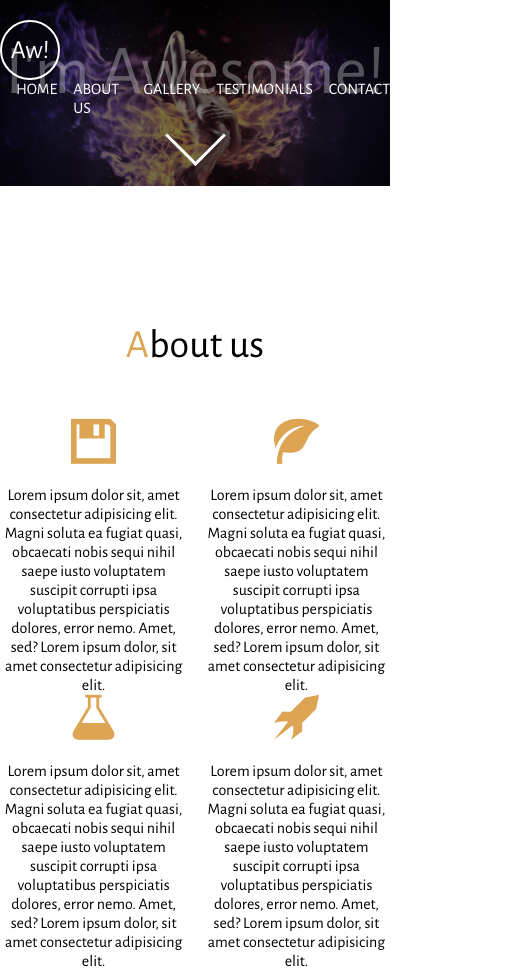
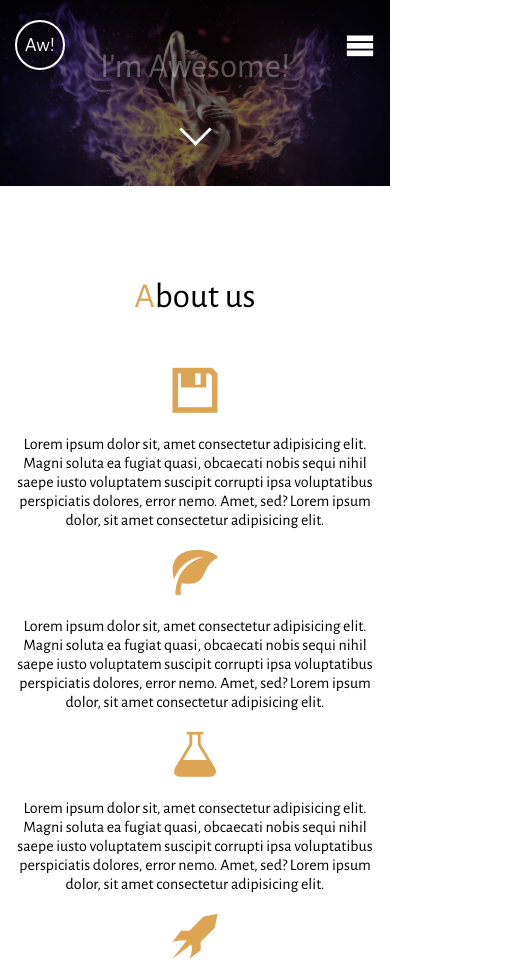
Before and after one commit to kornels5/page-rwd-ES6, a plain HTML site: page index.html in a window 390 px wide. Shown: the top 974 px of the page, 520 px wide, since content can reach past the window. Drawn offline with nearby package versions, Linux system fonts and the light colour scheme.

Commit message:
added rwd

```diff
--- a/css/fonts.css
+++ b/css/fonts.css
@@ -36,6 +36,9 @@
 .icon-lab:before {
   content: "\e9aa";
 }
+.icon-menu:before {
+  content: "\e9bd";
+}
 .icon-facebook:before {
   content: "\ea90";
 }
--- a/css/style.css
+++ b/css/style.css
@@ -7,6 +7,10 @@
     padding: 0;
     box-sizing: inherit;
     text-decoration: none;
+}
+
+html, body {
+    overflow-x: hidden;
 }
 
 body {
@@ -106,6 +110,10 @@ header nav ul.aw-navigation li a:hover::after {
     opacity: 1;
 }
 
+header nav .aw-nav-toggle {
+    display: none;
+}
+
 .aw-header-text {
 
     position: absolute;
@@ -137,6 +145,7 @@ header nav ul.aw-navigation li a:hover::after {
 
     -webkit-transition: opacity .3s ease;
     transition: opacity .3s ease;
+    margin-top: 30px;
 }
 
 .aw-header-text .aw-arrow:hover {
@@ -164,7 +173,7 @@ header nav ul.aw-navigation li a:hover::after {
 /* -------- */
 
 .aw-section {
-    padding: 85px 0;
+    padding: 40px 0;
 }
 
 /* -------- */
@@ -174,6 +183,11 @@ header nav ul.aw-navigation li a:hover::after {
 #aw-about .aw-column {
     width: 48%;
     text-align: center;
+    margin-top: 20px;
+}
+
+#aw-about div:first-of-type {
+    margin-top: 0;
 }
 
 #aw-about i {
@@ -476,3 +490,131 @@ footer .aw-social-icons li a:hover {
         opacity: .3;
     }
 }
+
+/* ------------- */
+/* MEDIA QUERIES */
+/* ------------- */
+
+@media all and (max-width: 1020px) {
+
+    .aw-container {
+        padding-left: 15px;
+        padding-right: 15px;
+    }
+
+}
+
+@media all and (max-width: 820px) {
+
+   h1 {
+       font-size: 55px;
+   }
+
+   .aw-header-text .aw-arrow,
+   .aw-testimonials .aw-arrow {
+       padding: 15px;
+   }
+
+   .aw-testimonials .aw-arrow.aw-arrow-right {
+    left: 100%;
+   }
+
+   .aw-testimonials .aw-arrow.aw-arrow-left {
+    right: 100%;
+   }
+
+}
+
+@media all and (max-width: 680px) {
+
+    header nav {
+        position: absolute;
+    }
+
+    header nav.aw-nav-fixed {
+        background: none;
+    }
+
+    ul.aw-navigation {
+        list-style-type: none;
+        overflow: hidden;
+        margin: 0;
+        padding: 0;
+        max-height: 0;
+        background: rgba(0, 0, 0, .7);
+        -webkit-transition: max-height .6s ease;
+        transition: max-height .6s ease;
+    }
+
+    ul.aw-navigation.aw-navigation-opened {
+        max-height: 500px;
+        -webkit-transition: max-height 1.3s ease;
+        transition: max-height 1.3s ease;
+    }
+
+    ul.aw-navigation li {
+        padding: 0 15px;
+    }
+
+    ul.aw-navigation li a{
+        color: #fff;
+        display: block;
+        padding: 10px 0;
+        border-bottom: solid 1px #999;
+    }
+
+    ul.aw-navigation li:first-child a {
+        padding-top: 20px;
+    }
+
+    ul.aw-navigation li:last-child a {
+        padding-bottom: 20px;
+        border: none;
+    }
+
+    header nav .aw-nav-toggle {
+        display: block;
+        color: #fff;
+        font-size: 30px;
+    }
+
+}
+
+@media all and (max-width: 600px) {
+    .aw-logo {
+        width: 50px;
+        height: 50px;
+        font-size: 20px;
+    }
+
+    h1, h3 {
+        font-size: 35px;
+    }
+
+    .aw-header-text .aw-arrow,
+    .aw-testimonials .aw-arrow {
+        padding: 10px;
+    }
+
+    #aw-about .aw-column {
+        width: 100%;
+    }
+
+    #aw-gallery li {
+        width: 33.333333%;
+    }
+
+    .aw-testimonials {
+        max-width: 80%;
+    }
+
+    .aw-testimonials ul li > p {
+        font-size: 16px;
+    }
+
+    #aw-contact form input:not([type="submit"]),
+    #aw-contact form textarea {
+        width: 90%;
+        padding: 12px;
+    }
+}
--- a/index.html
+++ b/index.html
@@ -32,6 +32,7 @@
                         <a class="aw-section-link" href="#aw-contact">Contact</a>
                     </li>
                 </ul>
+                <i class="icon-menu aw-nav-toggle"></i>
             </div>
 
         </nav>
--- a/js/app.js
+++ b/js/app.js
@@ -1,3 +1,8 @@
+// REMEMBER
+//----------------------
+// The insertAdjacentElement() method inserts a given element node at a given position relative to the element it is invoked upon.
+//-----------------------
+
 (() => {
 
     const mobileWidth = 680;
@@ -11,6 +16,29 @@
             bodyOffset > 0 ? nav.classList.add('aw-nav-fixed') : nav.classList.remove('aw-nav-fixed');
         }
 
+    }
+
+    const reorderResponsiveMenu = () => {
+        const pageWidth = window.innerWidth;
+        const navContainer = document.querySelector('header nav .aw-container');
+        const navigation = document.querySelector('header nav .aw-navigation');
+        const mobileNavigation = document.querySelector('body > .aw-navigation');
+
+        if(pageWidth <= mobileWidth && navigation) {
+            document.body.insertAdjacentElement('afterbegin', navigation);
+        } else if (pageWidth > mobileWidth && mobileNavigation) {
+            navContainer.insertAdjacentElement('beforeend', mobileNavigation);
+        }
+
+    }
+
+    const mobileMenuToggle = () => {
+        const mobileMenuToggle = document.querySelector('.aw-nav-toggle');
+        mobileMenuToggle.addEventListener('click', () => {
+            const mobileNavigation = document.querySelector('body > .aw-navigation');
+
+            mobileNavigation.classList.toggle('aw-navigation-opened');
+        });
     }
 
     const onNavItemClick = () => {
@@ -99,8 +127,15 @@
         addMenuBg();
     });
 
+    window.addEventListener('resize', () => {
+        reorderResponsiveMenu();
+    });
+
+
+    reorderResponsiveMenu();
     onNavItemClick();
     sliderTestimonial();
     onGalleryImageClick();
+    mobileMenuToggle();
 
 })();
```
Also changed, not shown: fonts/selection.json (+29 -0 lines), fonts/icomoon.ttf, fonts/icomoon.woff, 2 other files.
